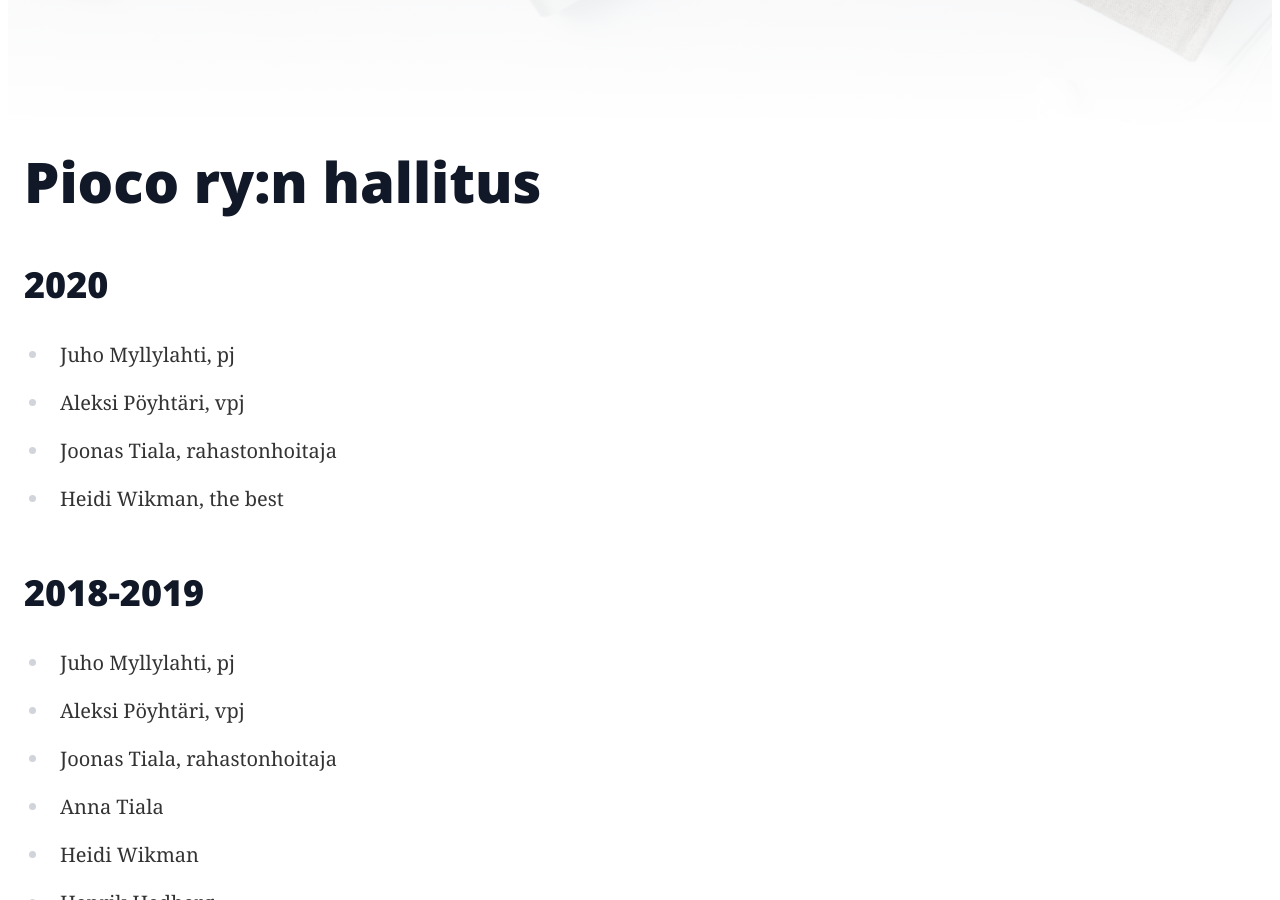
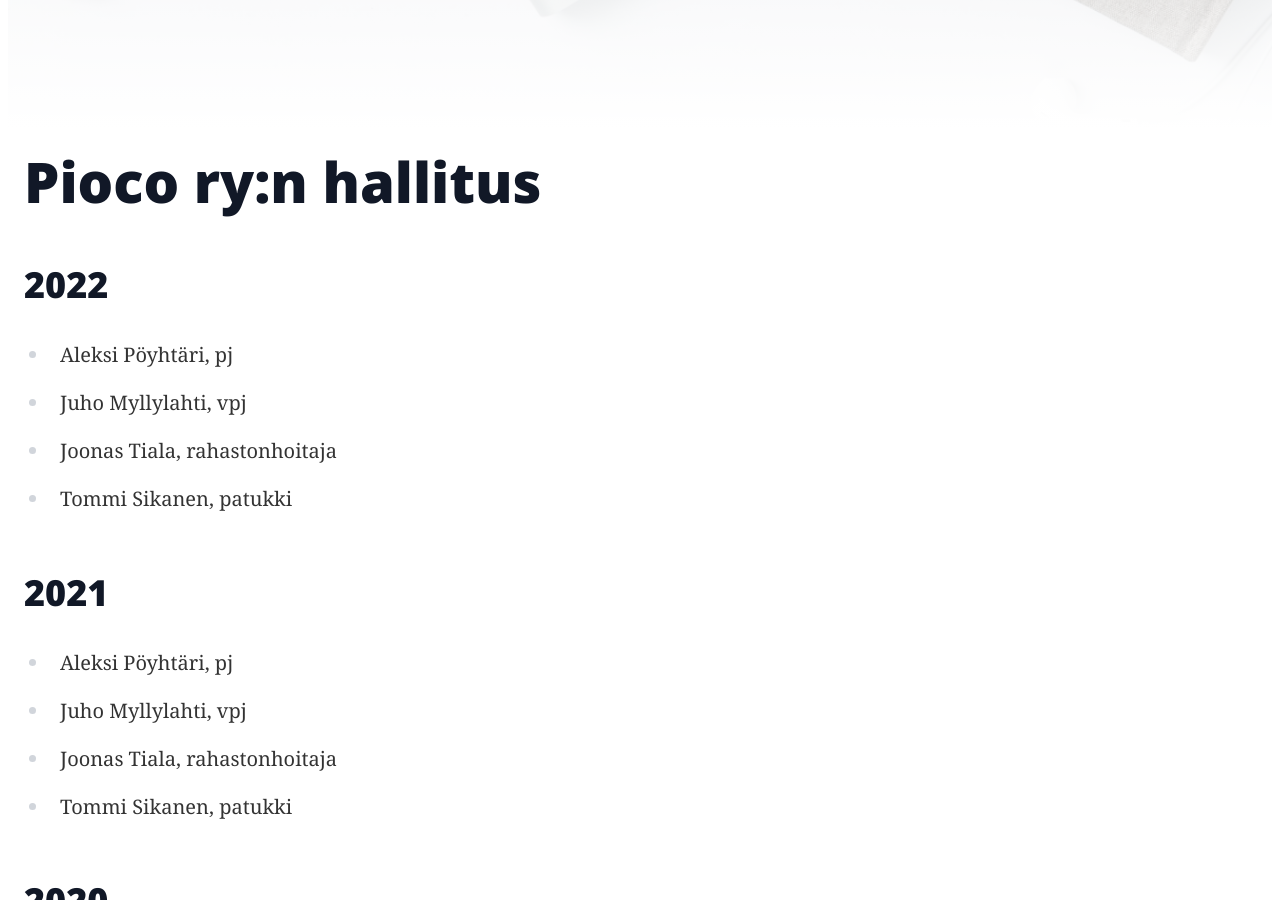
Before and after one commit to pioco/pioco.github.io, a Jekyll site: the page built from pages/hallitus.md, in a window 1280 px wide and 900 px high, scrolled down 352 px. Built offline with Jekyll 4.4.1, drawn with Linux system fonts in a browser that asks for light colours; nearby versions of some CDN libraries.

Commit message:
Update hallitus
Updated who's who in 2021/2022 :-)

```diff
--- a/pages/hallitus.md
+++ b/pages/hallitus.md
@@ -5,6 +5,20 @@ permalink: /hallitus/
 redirect_from:
   - /docs/hallitus/
 ---
+
+## 2022
+
+- Aleksi Pöyhtäri, pj
+- Juho Myllylahti, vpj
+- Joonas Tiala, rahastonhoitaja
+- Tommi Sikanen, patukki
+
+## 2021
+
+- Aleksi Pöyhtäri, pj
+- Juho Myllylahti, vpj
+- Joonas Tiala, rahastonhoitaja
+- Tommi Sikanen, patukki
 
 ## 2020
 
```
